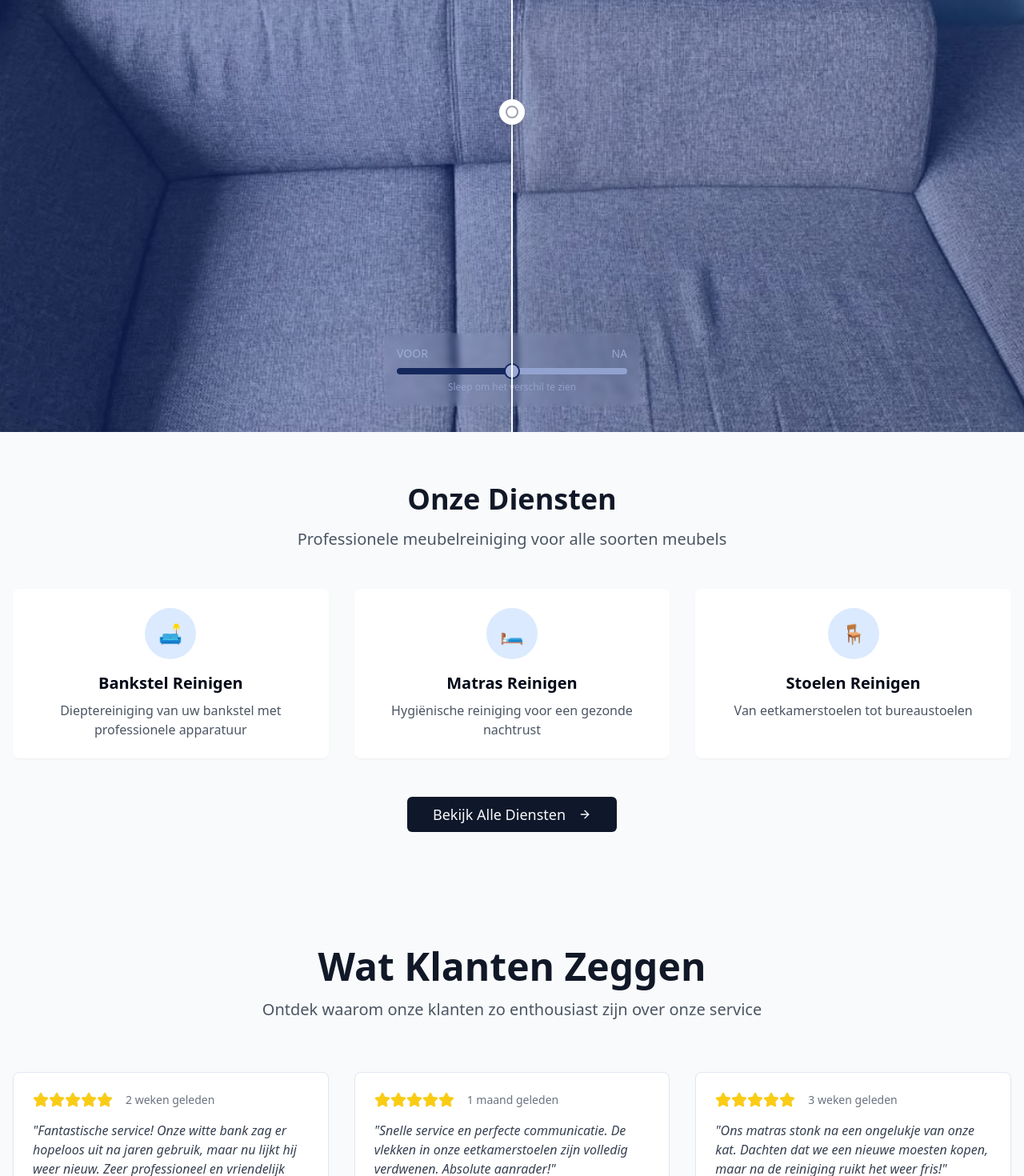
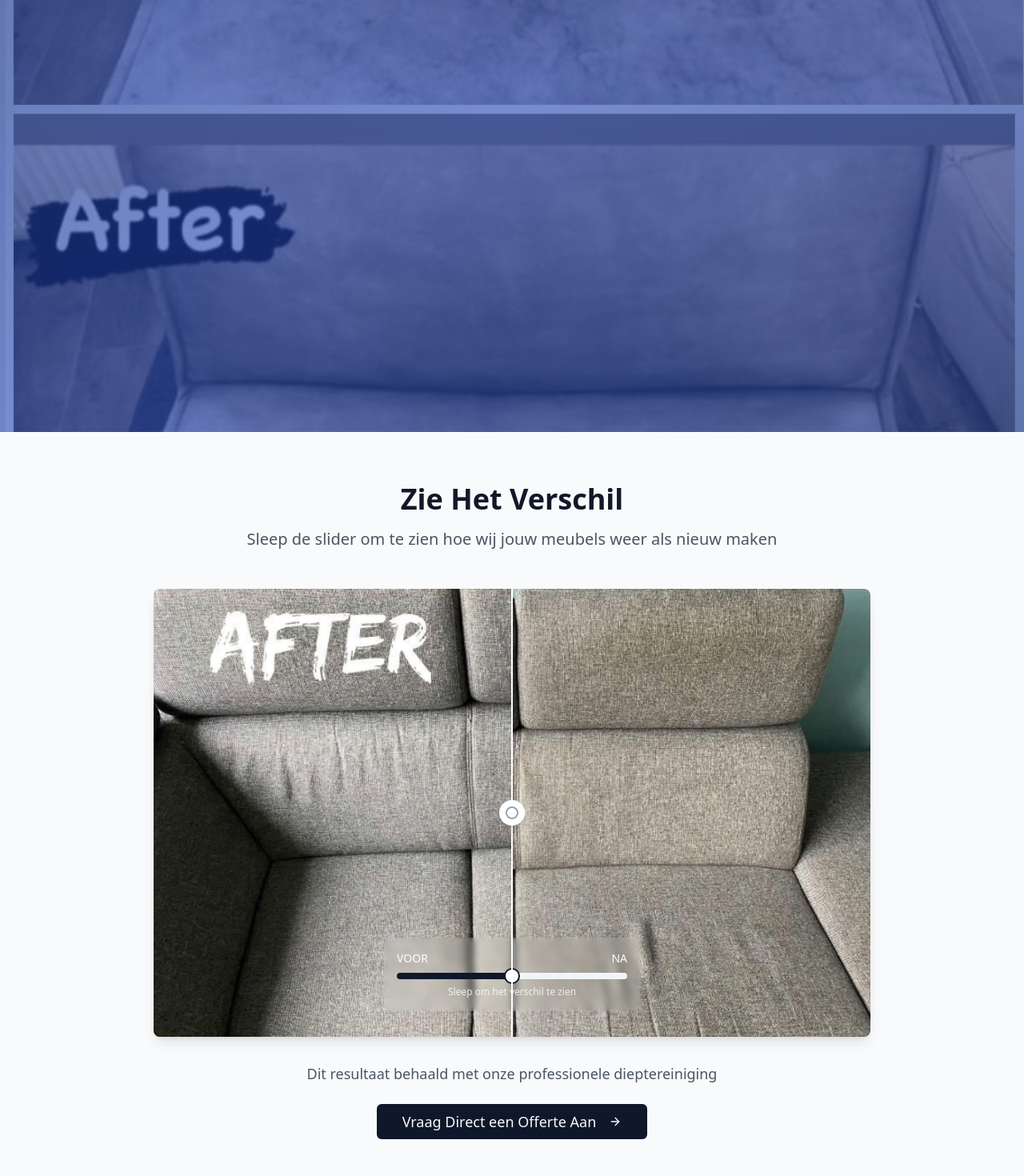
Before and after one commit to yourimarketing/meubelreinigingsexpert, a React (Vite) app: page / in a window 1280 px wide. Shown: the part 260-1730 px from the top of the page at 80% size. Built offline with nearby package versions, Linux system fonts and the light colour scheme.

Commit message:
Add before/after slider
Move the before/after slider below the hero section and add text.

```diff
--- a/src/components/Hero.tsx
+++ b/src/components/Hero.tsx
@@ -2,18 +2,16 @@ import React from 'react';
 import { Link } from 'react-router-dom';
 import { Button } from '@/components/ui/button';
 import { ArrowRight, CheckCircle } from 'lucide-react';
-import BeforeAfterSlider from './BeforeAfterSlider';
 const Hero = () => {
   return <section id="home" className="relative min-h-screen flex items-center justify-center overflow-hidden">
-      {/* Interactive Before/After Slider Background */}
+      {/* Before/After Image Background */}
       <div className="absolute inset-0 w-full h-full">
-        <BeforeAfterSlider
-          beforeImage="/lovable-uploads/cea1426b-7648-4063-acc7-68834848b896.png"
-          afterImage="/lovable-uploads/4858c318-6195-4a05-a415-e63cbb915453.png"
-          beforeAlt="Vieze bank voor reiniging"
-          afterAlt="Schone bank na professionele reiniging"
+        <img
+          src="/lovable-uploads/631f88af-c9d4-4d88-be7f-5c5314ec3714.png"
+          alt="Before and After meubelreiniging resultaten"
+          className="w-full h-full object-cover object-center"
         />
-        <div className="absolute inset-0 bg-gradient-to-br from-blue-900/50 via-blue-800/40 to-blue-900/50"></div>
+        <div className="absolute inset-0 bg-gradient-to-br from-blue-900/70 via-blue-800/60 to-blue-900/70"></div>
       </div>
 
       <div className="container mx-auto px-4 py-32 relative z-10">
--- a/src/pages/Index.tsx
+++ b/src/pages/Index.tsx
@@ -8,6 +8,7 @@ import Hero from '@/components/Hero';
 import Reviews from '@/components/Reviews';
 import Footer from '@/components/Footer';
 import FloatingButtons from '@/components/FloatingButtons';
+import BeforeAfterSlider from '@/components/BeforeAfterSlider';
 
 const Index = () => {
   useEffect(() => {
@@ -80,8 +81,44 @@ const Index = () => {
       <Header />
       <Hero />
 
+      {/* Before/After Interactive Slider Section */}
+      <section className="py-16 bg-gray-50">
+        <div className="container mx-auto px-4">
+          <div className="text-center mb-12">
+            <h2 className="text-4xl font-bold text-gray-900 mb-4">Zie Het Verschil</h2>
+            <p className="text-xl text-gray-600 max-w-2xl mx-auto">
+              Sleep de slider om te zien hoe wij jouw meubels weer als nieuw maken
+            </p>
+          </div>
+
+          <div className="max-w-4xl mx-auto">
+            <div className="bg-white rounded-lg shadow-lg overflow-hidden" style={{ aspectRatio: '16/10' }}>
+              <BeforeAfterSlider
+                beforeImage="/lovable-uploads/cea1426b-7648-4063-acc7-68834848b896.png"
+                afterImage="/lovable-uploads/4858c318-6195-4a05-a415-e63cbb915453.png"
+                beforeAlt="Vieze bank voor reiniging"
+                afterAlt="Schone bank na professionele reiniging"
+                className="h-full"
+              />
+            </div>
+
+            <div className="text-center mt-8">
+              <p className="text-lg text-gray-600 mb-6">
+                Dit resultaat behaald met onze professionele dieptereiniging
+              </p>
+              <Link to="/contact">
+                <Button size="lg" className="text-lg px-8 py-4">
+                  Vraag Direct een Offerte Aan
+                  <ArrowRight className="ml-2 w-5 h-5" />
+                </Button>
+              </Link>
+            </div>
+          </div>
+        </div>
+      </section>
+
       {/* Quick Services Overview */}
-      <section className="py-16 bg-gray-50">
+      <section className="py-16 bg-white">
         <div className="container mx-auto px-4">
           <div className="text-center mb-12">
             <h2 className="text-4xl font-bold text-gray-900 mb-4">Onze Diensten</h2>
```
